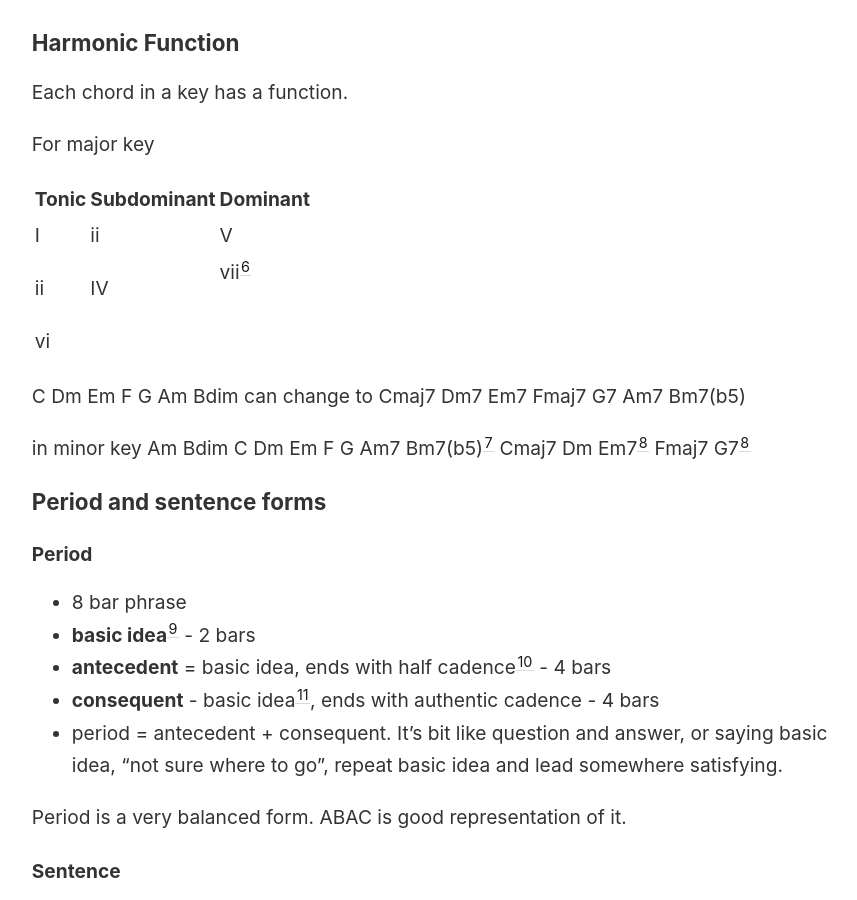
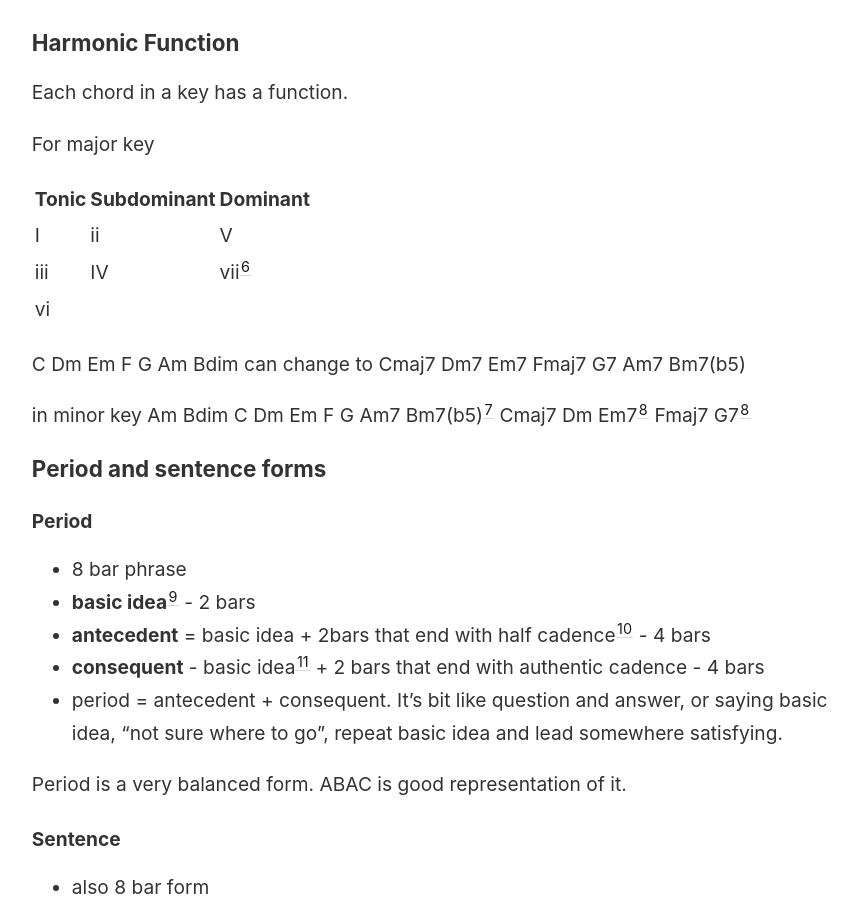
Before and after one commit to Dreat/digital_jungle, a Jekyll site: the page built from _notes/Music composition.md, in a window 1280 px wide and 900 px high, scrolled down 1071 px. Shown: the whole window, without its empty margins (45-902 px from the left). Built offline with Jekyll 4.4.1, drawn with Linux system fonts in a browser that asks for light colours; some of the changed text lies outside the part shown.

Commit message:
small fixes

```diff
--- a/_notes/Music composition.md
+++ b/_notes/Music composition.md
@@ -65,11 +65,11 @@ Each chord in a key has a function.
 
 For major key
 
-| Tonic | Subdominant | Dominant        |
-| ----- | ----------- | --------------- |
-| I     | ii          | V               |
-| ii    | IV          | vii[^6]<br><br> |
-| vi    |             |                 |
+| Tonic | Subdominant | Dominant |
+| ----- | ----------- | -------- |
+| I     | ii          | V        |
+| iii   | IV          | vii[^6]  |
+| vi    |             |          |
 
 C Dm Em F G Am Bdim can change to
 Cmaj7 Dm7 Em7 Fmaj7 G7 Am7 Bm7(b5)
@@ -90,8 +90,8 @@ Am7 Bm7(b5)[^7] Cmaj7 Dm Em7[^8] Fmaj7 G7[^8]
 
 - 8 bar phrase
 - **basic idea**[^9] - 2 bars
-- **antecedent** = basic idea, ends with half cadence[^10] - 4 bars
-- **consequent** - basic idea[^11], ends with authentic cadence - 4 bars
+- **antecedent** = basic idea + 2bars that end with half cadence[^10] - 4 bars
+- **consequent** - basic idea[^11] + 2 bars that end with authentic cadence - 4 bars
 - period = antecedent + consequent. It's bit like question and answer, or saying basic idea, "not sure where to go", repeat basic idea and lead somewhere satisfying.
 
 Period is a very balanced form. ABAC is good representation of it.
```
Also changed, not shown: other parts of _notes/Music composition.md (+2 -2 lines).
